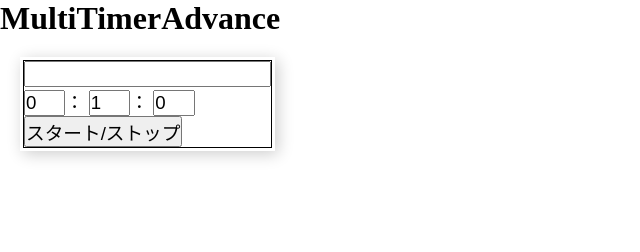
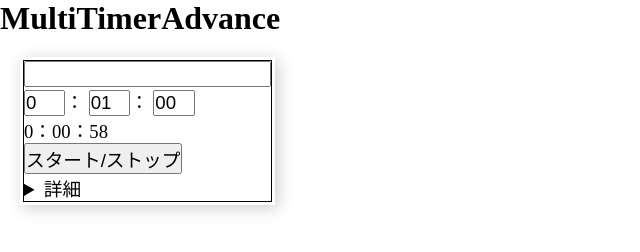
Before and after one commit to kanaru0928/MultiTimerAdvance, a plain HTML site: page index.html in a window 1280 px wide. Both pictures are taken after a click on the button "スタート/ストップ". Shown: the whole page, without its empty margins (0-640 px from the left). Drawn offline with nearby package versions, Linux system fonts and the light colour scheme.

Commit message:
Add timer class

```diff
--- a/index.html
+++ b/index.html
@@ -17,12 +17,19 @@
         <div class="timer">
             <input type="text"><br>
             <div class="num_container">
-                <input type="text" class="num hour" value="0">：
-                <input type="text" class="num min" value="1">：
-                <input type="text" class="num sec" value="0">
+                <input type="text" class="time_num num hour" value="0">：
+                <input type="text" class="time_num num min" value="01">：
+                <input type="text" class="time_num num sec" value="00">
             </div>
             <p class="display" id="display"></p>
-            <button>スタート/ストップ</button>
+            <button id="start">スタート/ストップ</button>
+            <details>
+                <summary>詳細</summary>
+                <h2>お知らせ</h2>
+                <label><input name="notice" type="radio" checked> なし</label>
+                <label><input name="notice" type="radio"> 指定</label><br>
+                <label><input name="notice" type="radio"> <input type="number" class="num">秒間隔</label>
+            </details>
         </div>
     </template>
     <section>
--- a/js/script.js
+++ b/js/script.js
@@ -1,7 +1,75 @@
 const MIN_NUM = 0;
 const MAX_MIN = 59;
 const MAX_SEC = 59;
+const SEC = 1000;
 
+var endTime;
+var count;
+
+class ConvertTime {
+    static sec2h(sec) {
+        return Math.floor(sec / (60 * 60));
+    }
+    static sec2m(sec) {
+        return Math.floor(sec % (60 * 60) / 60);
+    }
+    static sec2s(sec) {
+        return sec % (60 * 60) % 60;
+    }
+    static sec2hms(sec) {
+        let _h = this.sec2h(sec);
+        let _m = this.sec2m(sec);
+        let _s = this.sec2s(sec);
+        return [_h, _m, _s];
+    }
+    static hms2sec(hms) {
+        return hms[0] * 3600 + hms[1] * 60 + hms[2];
+    }
+    static zeropadding(num) {
+        return ('00' + num).slice(-2);
+    }
+    static hms2str(hms) {
+        let tmp = [
+            String(hms[0]),
+            this.zeropadding(hms[1]),
+            this.zeropadding(hms[2])
+        ]
+        return tmp.join("：");
+    }
+}
+
+class Timer {
+    constructor(elem) {
+        this.elem = elem;
+        this.leftSec = 0;
+        this.start = false;
+    }
+
+    timer() {
+        var keepThis = this;
+        var tick = function() {
+            let hms = ConvertTime.sec2hms(keepThis.leftSec);
+            let str = ConvertTime.hms2str(hms);
+            keepThis.elem.find(".display").html(str);
+            keepThis.leftSec--;
+            let interval = endTime - keepThis.leftSec * 1000 - Date.now();
+            console.log(interval);
+            if (keepThis.leftSec >= 0) {
+                setTimeout(tick, interval);
+            }
+        }
+        console.log(this);
+        let startTime = Date.now();
+        let h = Number(this.elem.find(".hour").val());
+        let m = Number(this.elem.find(".min").val());
+        let s = Number(this.elem.find(".sec").val());
+        let sec = ConvertTime.hms2sec([h, m, s]);
+        endTime = startTime + sec * 1000;
+        this.leftSec = sec;
+        console.log("timer start", this.elem);
+        setTimeout(tick, 0);
+    }
+}
 
 /**
  * 入力された時間の形式チェック
@@ -22,20 +90,25 @@ function checkTime(selector) {
             } else if (elem.hasClass('sec') && val > MAX_SEC) {
                 elem.val(MAX_SEC);
             }
-            elem.val(('00' + elem.val()).slice(-2));
+            elem.val(ConvertTime.zeropadding(elem.val()));
         }
     }
 }
+var timer;
 
 function listenEvent() {
-    $(document).on("change", '.num', function() {
+    $(document).on("change", '.time_num', function() {
         checkTime(this);
+    });
+    $("#start").on("click", function() {
+        timer = new Timer($(this).parent());
+        timer.timer();
     });
 }
 
 $(function() {
-    listenEvent();
     var template = document.getElementById("timer_tmp");
     var clone = template.content.cloneNode(true);
     $("#flow").append(clone);
+    listenEvent();
 });
```
